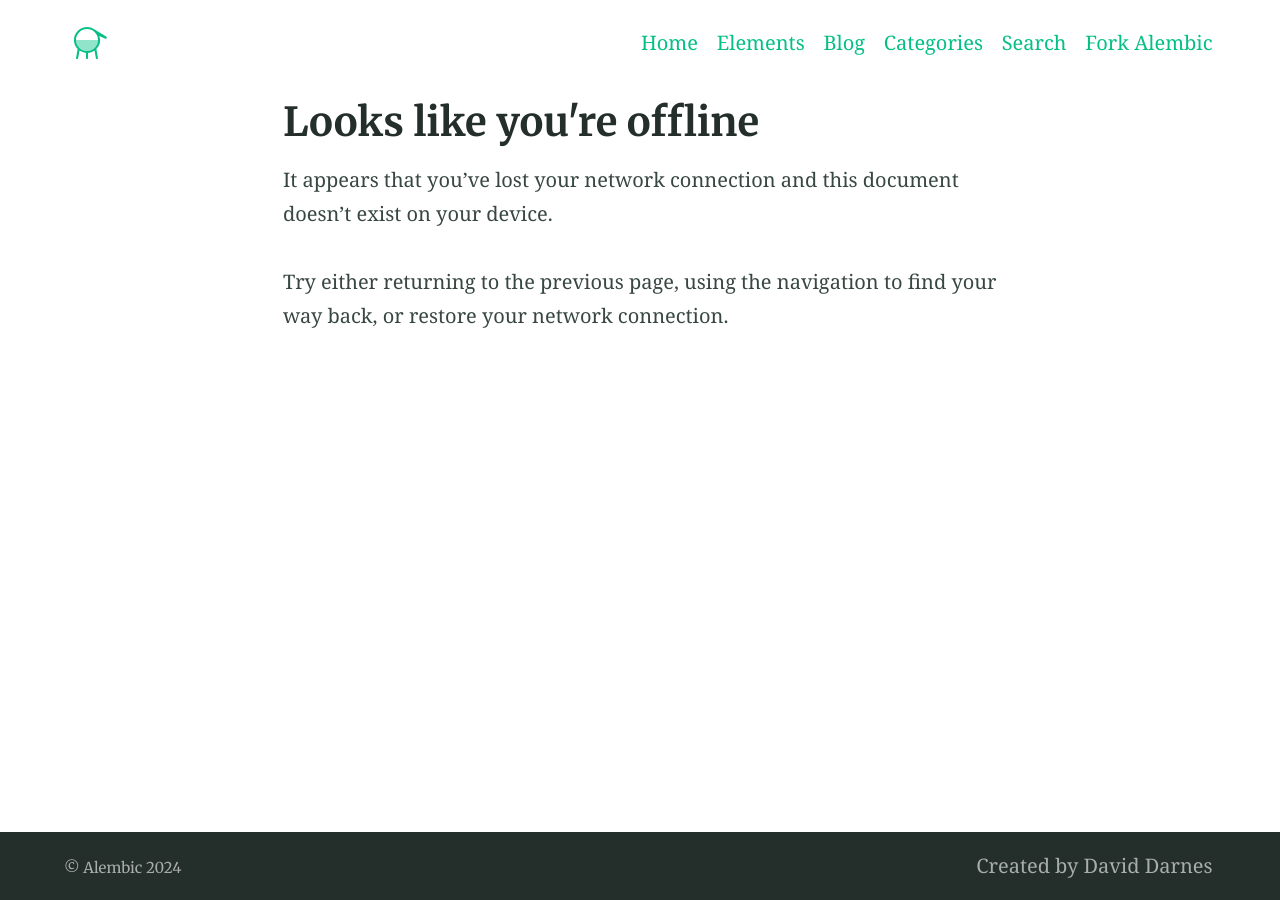
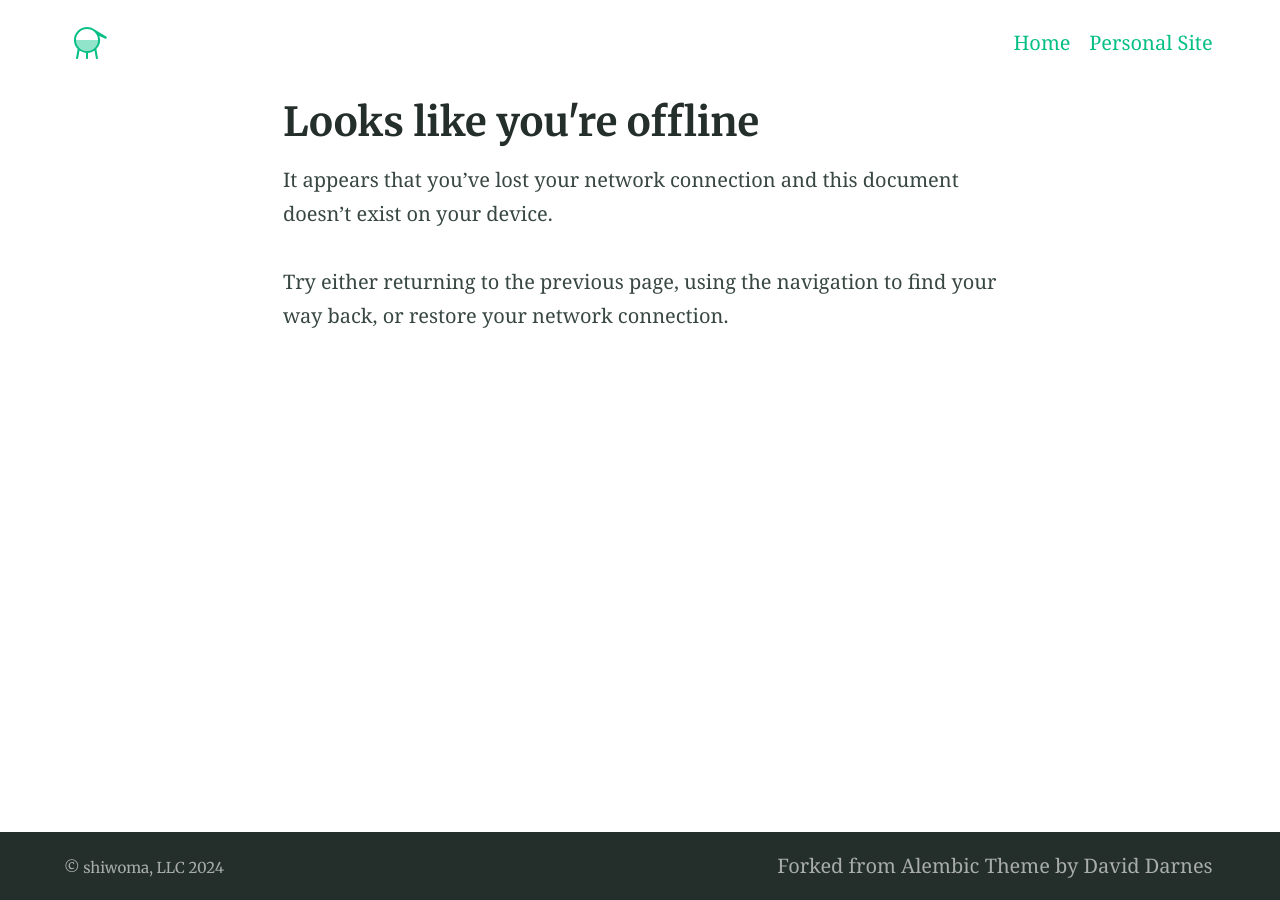
Before and after one commit to daviddarnes/alembic, a Jekyll site: the page built from offline.md, in a window 1280 px wide. Built offline with Jekyll 4.4.1, drawn with Linux system fonts in a browser that asks for light colours.

Commit message:
Update _config.yml

```diff
--- a/_config.yml
+++ b/_config.yml
@@ -92,14 +92,14 @@ defaults:
 
 # 7. Site settings
 encoding: utf-8 # Make sure the encoding is right
-lang: en-GB # Set the site language
-title: "Alembic" # Site name or title, also used in jekyll-seo-tag
+lang: en-US # Set the site language
+title: "shiwoma, LLC" # Site name or title, also used in jekyll-seo-tag
 logo: "/assets/logos/logo.svg" # Site logo, also used in jekyll-seo-tag
-description: "Alembic is a starting point for Jekyll projects. Rather than starting from scratch, this boilerplate is designed to get the ball rolling immediately" # Site description and default description, also used in jekyll-seo-tag
-url: "https://alembic.darn.es" # Site url, also used in jekyll-seo-tag
+description: "Freelance software engineering services" # Site description and default description, also used in jekyll-seo-tag
+url: "https://shiwoma.tech" # Site url, also used in jekyll-seo-tag
 baseurl: ""
-repo: "https://github.com/daviddarnes/alembic"
-email: "me@daviddarnes.com"
+repo: ""
+email: "business@shiwoma.tech"
 # disqus: "alembic-1" # Blog post comments, uncomment the option and set the site ID from your Disqus account
 # date_format: "%-d %B %Y" # Blog post date formatting using placeholder formatting
 # google_analytics: ""
@@ -123,32 +123,24 @@ favicons: # Favicons are also used in the manifest file. Syntax is 'size: path'
 navigation_header:
 - title: Home
   url: /
-- title: Elements
-  url: /elements/
-- title: Blog
-  url: /blog/
-- title: Categories
-  url: /categories/
-- title: Search
-  url: /search/
-- title: Fork Alembic
+- title: Personal Site
+  url: https://shitwolfymakes.com
+
+navigation_footer:
+- title: Forked from Alembic Theme by David Darnes
   url: https://github.com/daviddarnes/alembic
 
-navigation_footer:
-- title: Created by David Darnes
-  url: https://darn.es
+#social_links: # Appears in sidebar. Set the urls then uncomment and comment out as desired
+#  Twitter: https://twitter.com/DavidDarnes
+#  LinkedIn: https://www.linkedin.com/in/daviddarnes
+#  GitHub: https://github.com/daviddarnes
+#  link: https://darn.es
+#  RSS: /feed.xml
 
-social_links: # Appears in sidebar. Set the urls then uncomment and comment out as desired
-  Twitter: https://twitter.com/DavidDarnes
-  LinkedIn: https://www.linkedin.com/in/daviddarnes
-  GitHub: https://github.com/daviddarnes
-  link: https://darn.es
-  RSS: /feed.xml
-
-sharing_links: # Appear at the bottom of single blog posts, add as desired. The value can be 'true' or the desired button colour
-  Twitter: "#0d94e7"
-  facebook: "#3B5998"
-  Email: true
+#sharing_links: # Appear at the bottom of single blog posts, add as desired. The value can be 'true' or the desired button colour
+#  Twitter: "#0d94e7"
+#  facebook: "#3B5998"
+#  Email: true
 
 # Load custom fonts from fonts.google.com etc
 #
```
